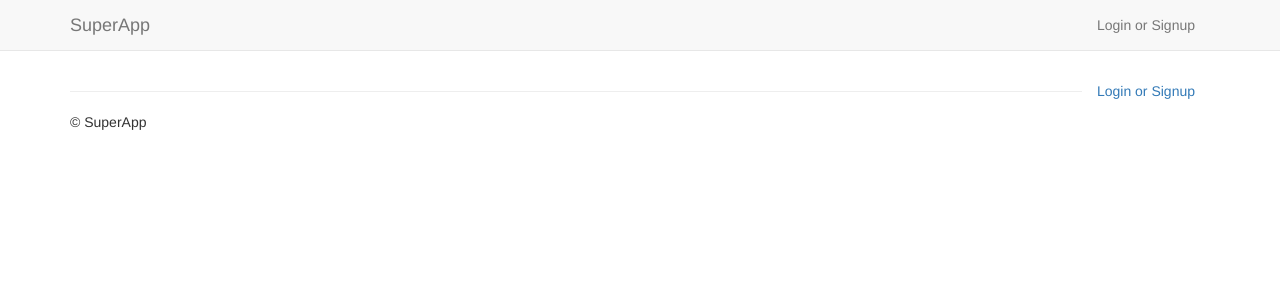
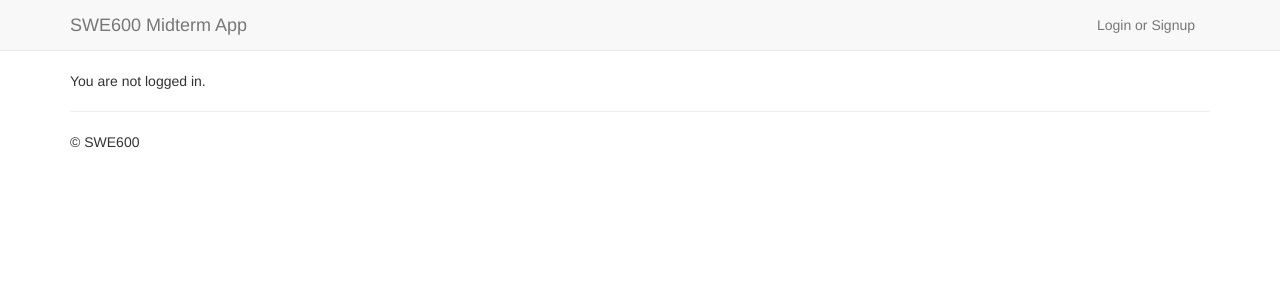
Before and after one commit to jerryz1982/swe600-python, a Flask app: page / in a window 1280 px wide. Shown: the top 300 px of the page. Run offline with Flask 2, Linux system fonts and the light colour scheme; some libraries are stand-ins or nearby versions.

Commit message:
update login in base.html

```diff
--- a/templates/base.html
+++ b/templates/base.html
@@ -27,14 +27,14 @@
           <span class="icon-bar"></span>
           <span class="icon-bar"></span>
         </button>
-        <a class="navbar-brand" href="/">SuperApp</a>
+        <a class="navbar-brand" href="/">SWE600 Midterm App</a>
         <div class="nav-collapse">
           {% block navbar_right %}
           <ul class="nav navbar-nav pull-right">
             {% if not session.logged_in %}
-              <li><a href="#">Login or Signup</a></li>
+            <li><a href="/facebook_login">Login or Signup</a></li>
             {% else %}
-              <li><a href="#">Logout</a></li>
+            <li><a href="/logout">Logout</a></li>
             {% endif %}
           </ul>
           {% endblock %}
@@ -50,7 +50,7 @@
         <hr>
         {% block footer %}
         <footer class="footer">
-            <p>&copy; SuperApp</p>
+            <p>&copy; SWE600</p>
         </footer>
         {% endblock %}
     </div>
--- a/templates/index.html
+++ b/templates/index.html
@@ -1,11 +1,9 @@
 {% extends "base.html" %}
 {% block title %} - Home{% endblock %}
 {% block content %}
-<ul class="nav pull-right">
-   {% if not session.logged_in %}
-    <li><a href="/facebook_login">Login or Signup</a></li>
-    {% else %}
-    <li><a href="/logout">Logout</a></li>
-    {% endif %}
-</ul>
+{% if not session.logged_in %}
+     <p>You are not logged in.</p>
+{% else %}
+     <p>You are logged in.</p>
+{% endif %}
 {% endblock %}
```
